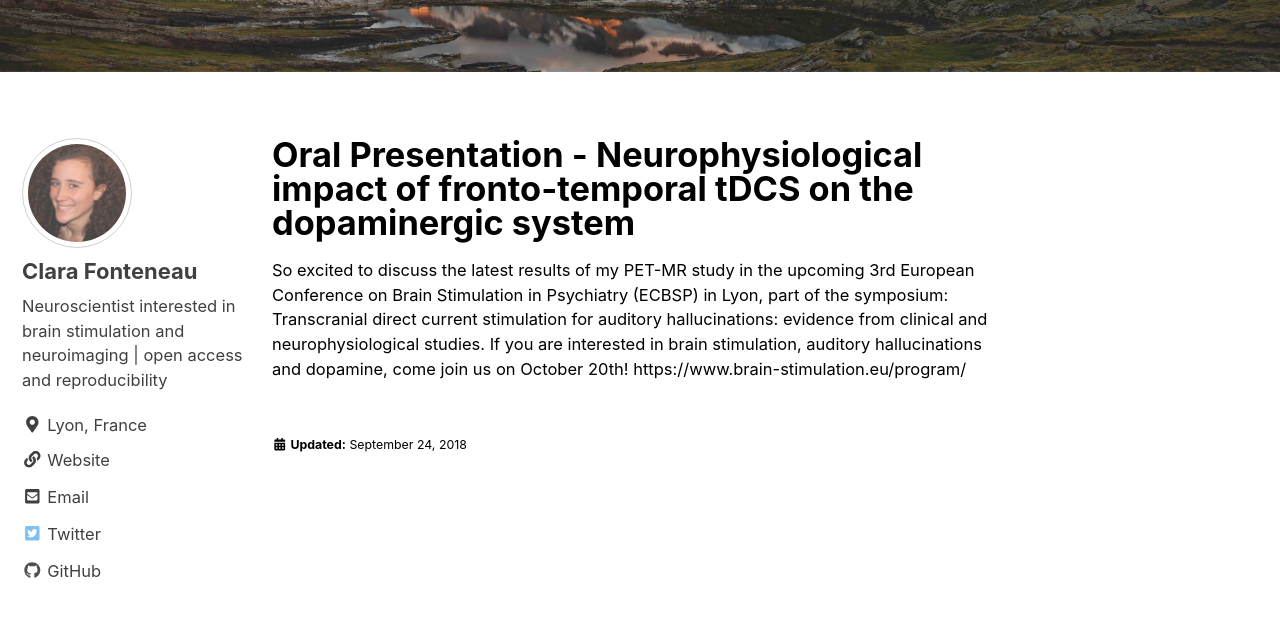
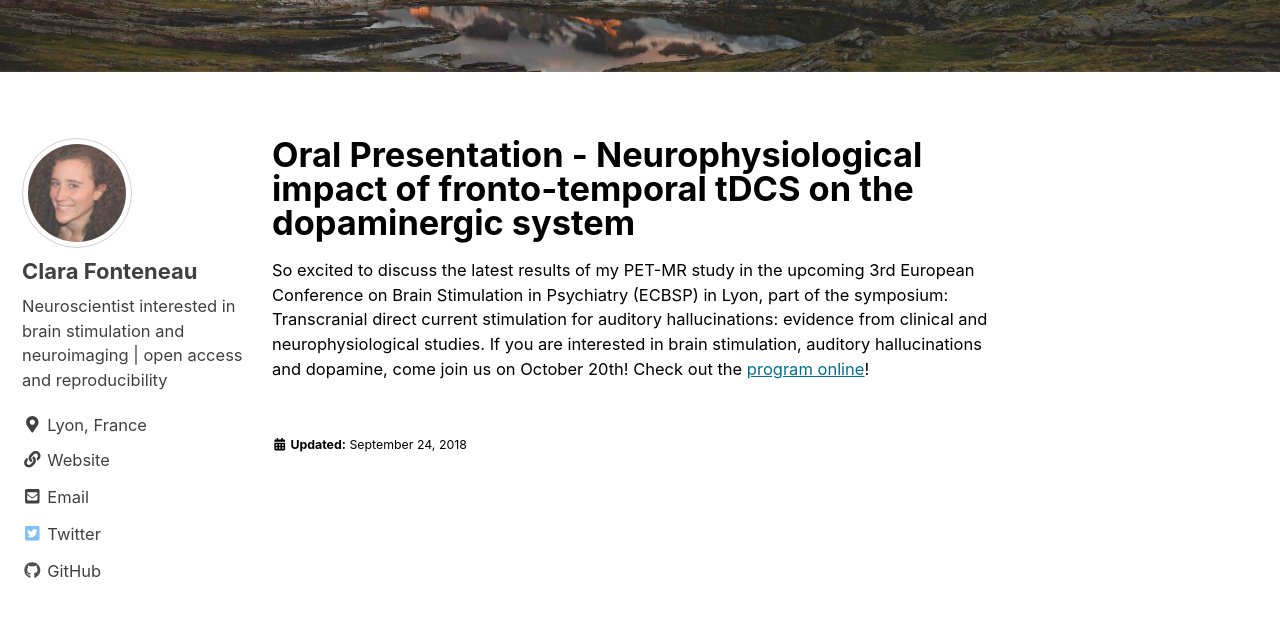
Before and after one commit to clarafonteneau/clarafonteneau.github.io, a Jekyll site: the page built from _posts/2018-09-24-ECBSP.markdown, in a window 1280 px wide and 900 px high, scrolled down 334 px. Shown: the top 617 px of the window. Built offline with Jekyll 4.4.1, drawn with Linux system fonts in a browser that asks for light colours; nearby versions of some CDN libraries.

Commit message:
post update

```diff
--- a/_posts/2018-09-24-ECBSP.markdown
+++ b/_posts/2018-09-24-ECBSP.markdown
@@ -7,4 +7,4 @@ header:
   image: /assets/images/DSC5364.jpg
 ---
 So excited to discuss the latest results of my PET-MR study in the upcoming 3rd European Conference on Brain Stimulation in Psychiatry (ECBSP) in Lyon, part of the symposium: Transcranial direct current stimulation for auditory hallucinations: evidence from clinical and neurophysiological studies. If you are interested in brain stimulation, auditory hallucinations and dopamine, come join us on October 20th!
-https://www.brain-stimulation.eu/program/
+Check out the [program online](https://www.brain-stimulation.eu/program/)!
```
